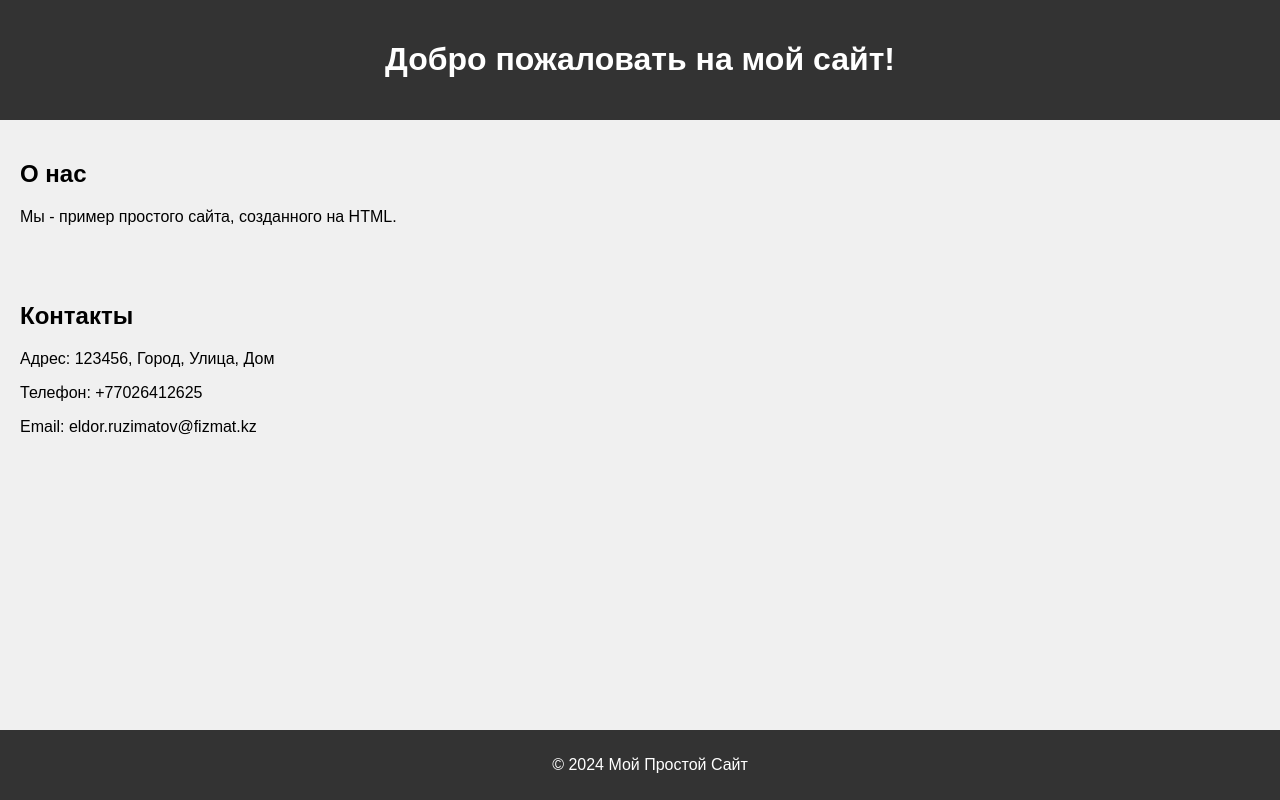
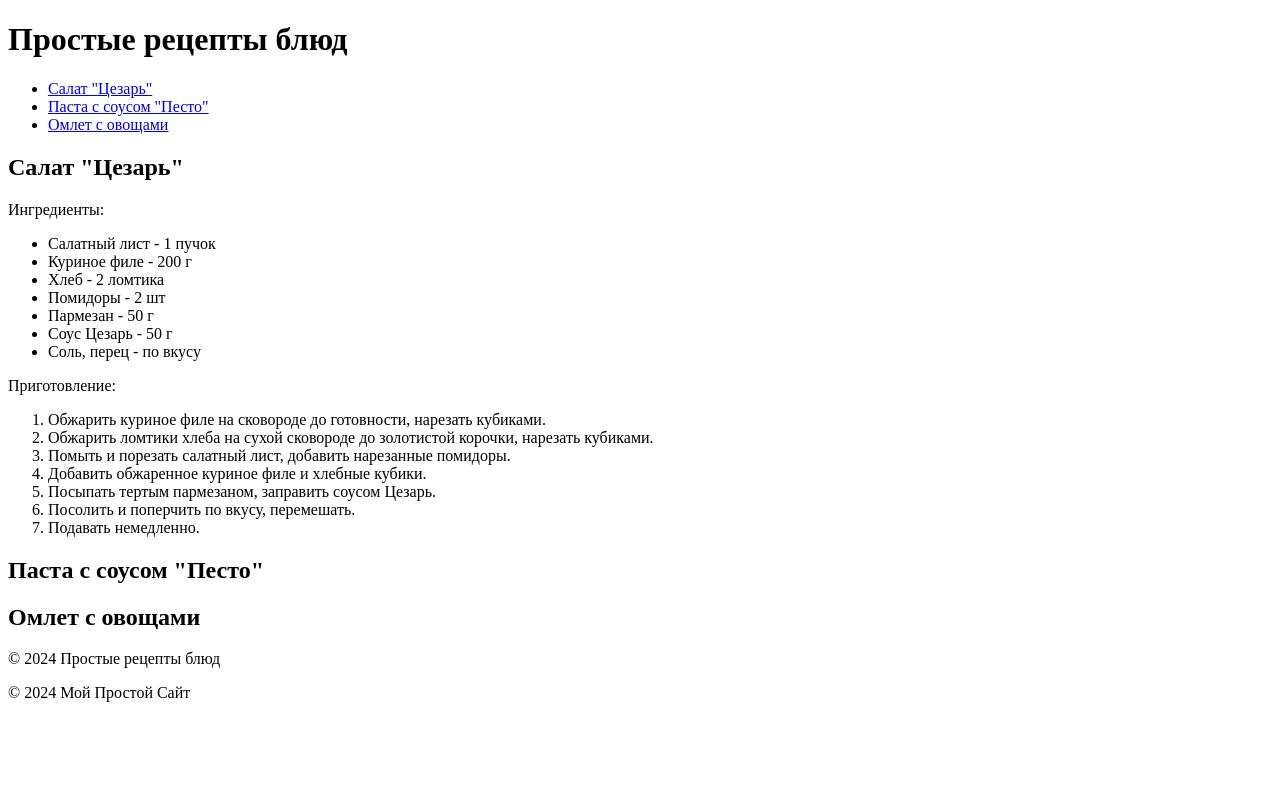
Before and after one commit to eldorruz/recepti, a plain HTML site: page index.html in a window 1280 px wide. Drawn offline with Linux system fonts and the light colour scheme.

Commit message:
Update index.html

```diff
--- a/index.html
+++ b/index.html
@@ -3,51 +3,59 @@
 <head>
     <meta charset="UTF-8">
     <meta name="viewport" content="width=device-width, initial-scale=1.0">
-    <title>Мой Простой Сайт</title>
-    <style>
-        body {
-            font-family: Arial, sans-serif;
-            margin: 0;
-            padding: 0;
-            background-color: #f0f0f0;
-        }
-        header {
-            background-color: #333;
-            color: #fff;
-            padding: 20px;
-            text-align: center;
-        }
-        section {
-            padding: 20px;
-        }
-        footer {
-            background-color: #333;
-            color: #fff;
-            padding: 10px;
-            text-align: center;
-            position: fixed;
-            bottom: 0;
-            width: 100%;
-        }
-    </style>
+    <title>Простые рецепты блюд</title>
 </head>
 <body>
+    <header>
+        <h1>Простые рецепты блюд</h1>
+    </header>
+    <nav>
+        <ul>
+            <li><a href="#recipe1">Салат "Цезарь"</a></li>
+            <li><a href="#recipe2">Паста с соусом "Песто"</a></li>
+            <li><a href="#recipe3">Омлет с овощами</a></li>
+        </ul>
+    </nav>
+    <main>
+        <section id="recipe1">
+            <h2>Салат "Цезарь"</h2>
+            <p>Ингредиенты:</p>
+            <ul>
+                <li>Салатный лист - 1 пучок</li>
+                <li>Куриное филе - 200 г</li>
+                <li>Хлеб - 2 ломтика</li>
+                <li>Помидоры - 2 шт</li>
+                <li>Пармезан - 50 г</li>
+                <li>Соус Цезарь - 50 г</li>
+                <li>Соль, перец - по вкусу</li>
+            </ul>
+            <p>Приготовление:</p>
+            <ol>
+                <li>Обжарить куриное филе на сковороде до готовности, нарезать кубиками.</li>
+                <li>Обжарить ломтики хлеба на сухой сковороде до золотистой корочки, нарезать кубиками.</li>
+                <li>Помыть и порезать салатный лист, добавить нарезанные помидоры.</li>
+                <li>Добавить обжаренное куриное филе и хлебные кубики.</li>
+                <li>Посыпать тертым пармезаном, заправить соусом Цезарь.</li>
+                <li>Посолить и поперчить по вкусу, перемешать.</li>
+                <li>Подавать немедленно.</li>
+            </ol>
+        </section>
 
-<header>
-    <h1>Добро пожаловать на мой сайт!</h1>
-</header>
+        <section id="recipe2">
+            <h2>Паста с соусом "Песто"</h2>
+            <!-- Рецепт для пасты с песто -->
+        </section>
 
-<section>
-    <h2>О нас</h2>
-    <p>Мы - пример простого сайта, созданного на HTML.</p>
-</section>
-
-<section>
-    <h2>Контакты</h2>
-    <p>Адрес: 123456, Город, Улица, Дом</p>
-    <p>Телефон: +77026412625</p>
-    <p>Email: eldor.ruzimatov@fizmat.kz</p>
-</section>
+        <section id="recipe3">
+            <h2>Омлет с овощами</h2>
+            <!-- Рецепт для омлета с овощами -->
+        </section>
+    </main>
+    <footer>
+        <p>© 2024 Простые рецепты блюд</p>
+    </footer>
+</body>
+</html>
 
 <footer>
     <p>© 2024 Мой Простой Сайт</p>
```
